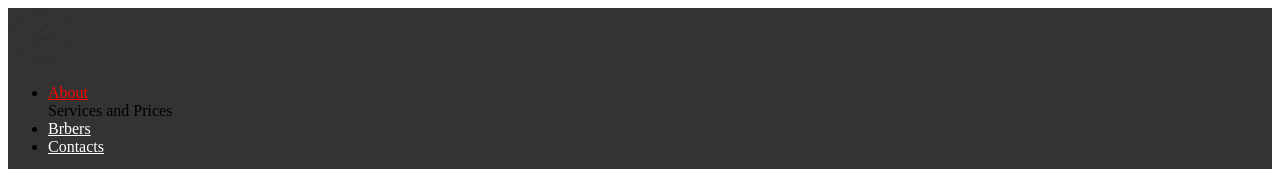
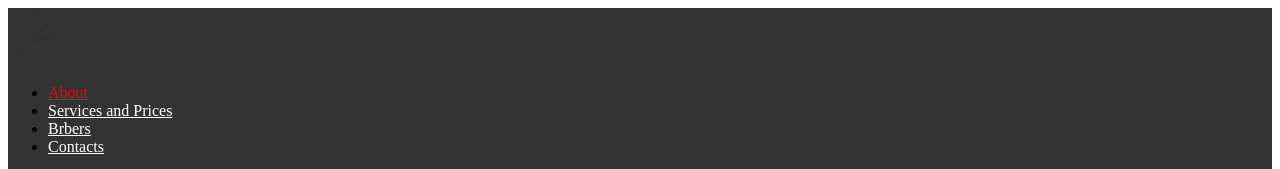
Before and after one commit to DariaMatis/html-css-lesson1-module1, a plain HTML site: page index.html in a window 1280 px wide. Shown: the top 169 px of the page. Drawn offline with Linux system fonts and the light colour scheme.

Commit message:
Update index.html
commit temă

```diff
--- a/index.html
+++ b/index.html
@@ -16,9 +16,9 @@
     <nav class="main-navigation">
         <ul>
             <li><a href="about.html" class="active">About</a></li>
-            <li<a href="">Services and Prices</a></li>
+            <li><a href="">Services and Prices</a></li>
             <li> <a href="">Brbers</a></li>
-            <li><a href="">Contacts</a></li>
+            <li> <a href="">Contacts</a></li>
         </ul>
     </nav>
     <a href="tel:+38 044 111 11 11">+38 044 111 11 11</a>
```
